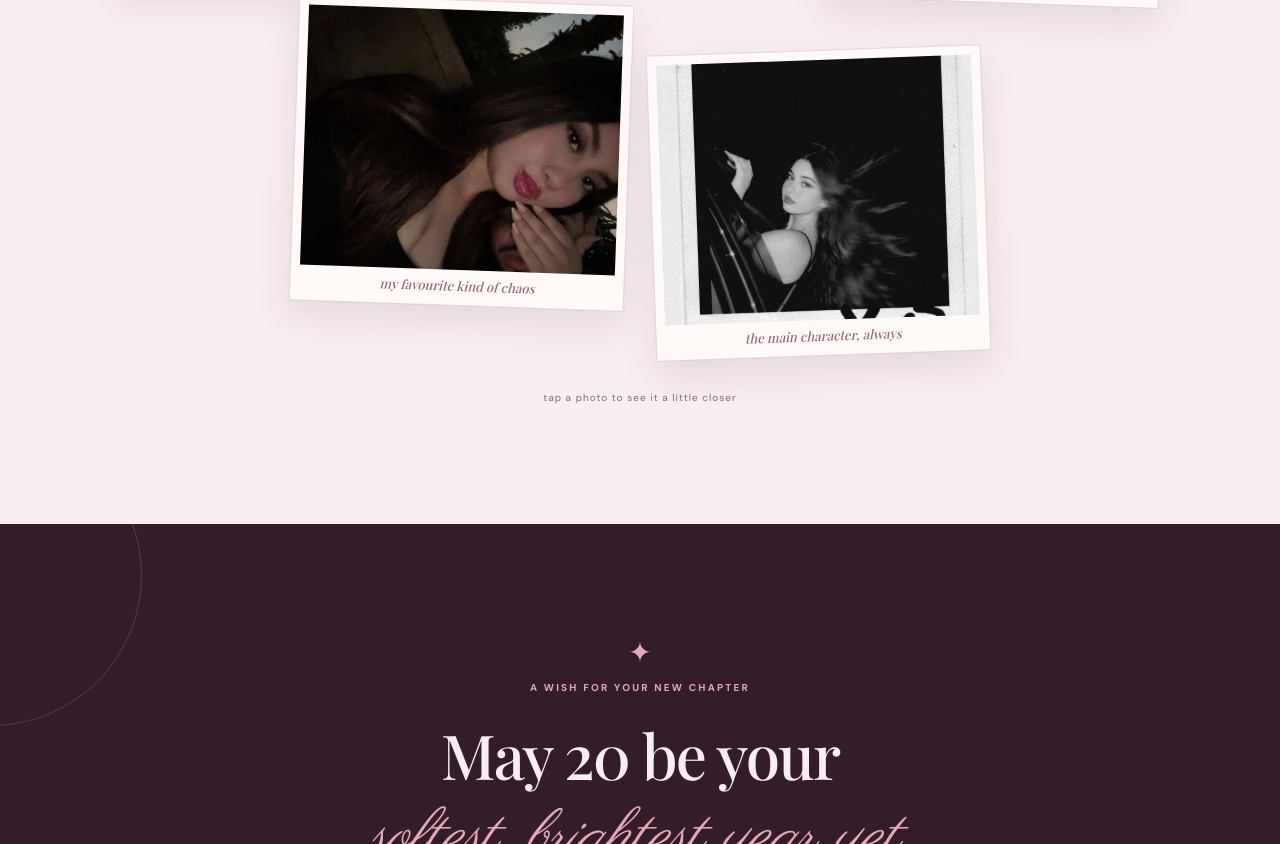
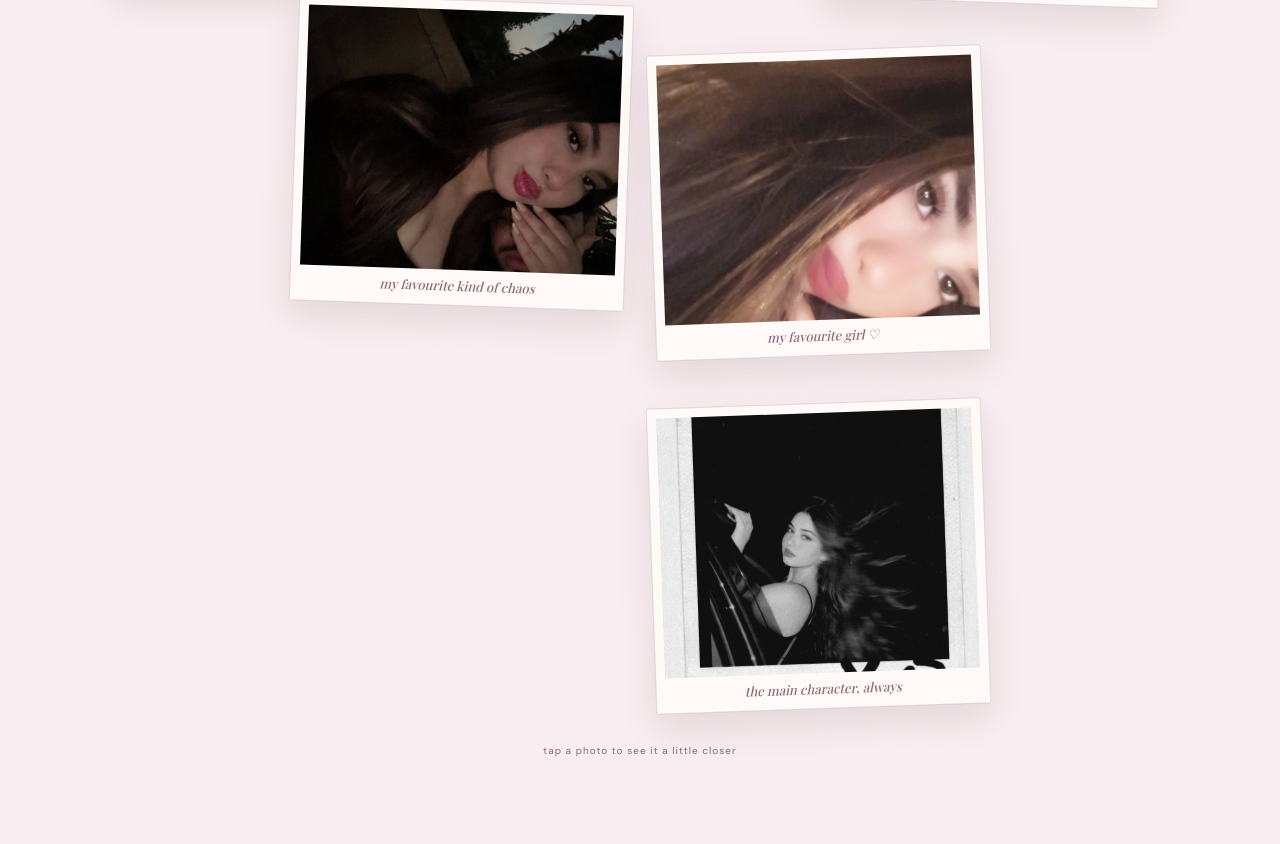
Before and after one commit to wagrieagle/zineb-birthday, a plain HTML site: page index.html in a window 1280 px wide. Shown: the part 2580-3424 px from the top of the page. Drawn offline with nearby package versions, Linux system fonts and the light colour scheme; a web font is replaced by a local one.

Commit message:
Add Zineb portrait button to index.html

```diff
--- a/index.html
+++ b/index.html
@@ -77,6 +77,9 @@
         <button class="memory memory-small" data-full="images/together-cute.jpeg" aria-label="View cute memory">
           <img src="together-cute.jpeg" alt="A playful close-up together"><span class="memory-caption">my favourite kind of chaos</span>
         </button>
+            <button class="memory memory-wide" data-full="zineb-closeup.jpeg" aria-label="View Zineb portrait">
+          <img src="zineb-closeup.jpeg" alt="A beautiful close-up portrait of Zineb"><span class="memory-caption">my favourite girl ♡</span>
+     </button>
         <button class="memory memory-wide" data-full="images/zineb-polaroid.jpeg" aria-label="View Zineb portrait">
           <img src="zineb-polaroid.jpeg" alt="Stylish black and white portrait of Zineb"><span class="memory-caption">the main character, always</span>
         </button>
```
